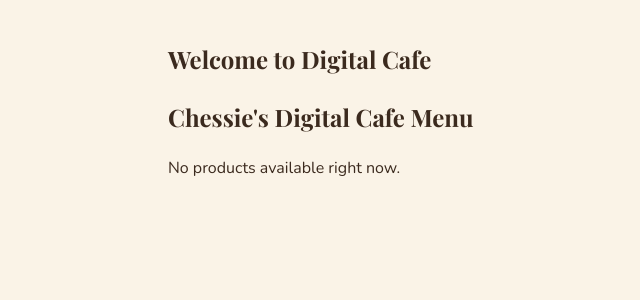
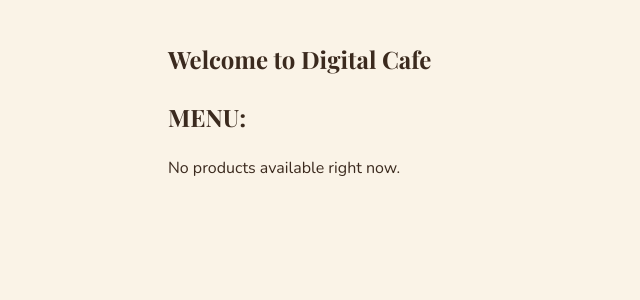
Before and after one commit to chessietrillana/digital-cafe-vibecoded, a Django app: page / in a window 1280 px wide. Shown: the part 137-437 px from the top of the page, without its empty margins (42-682 px from the left). Run offline with Django 5.2, Linux system fonts and the light colour scheme; data that the repository does not hold is empty.

Commit message:
feat: change home page menu header to "MENU:"

```diff
--- a/templates/cafe/home.html
+++ b/templates/cafe/home.html
@@ -9,7 +9,7 @@
 <h2>Welcome to Digital Cafe</h2>
 {% endif %}
 
-<h2>Chessie's Digital Cafe Menu</h2>
+<h2>MENU:</h2>
 
 {% if products %}
 <ul class="product-list">
```
